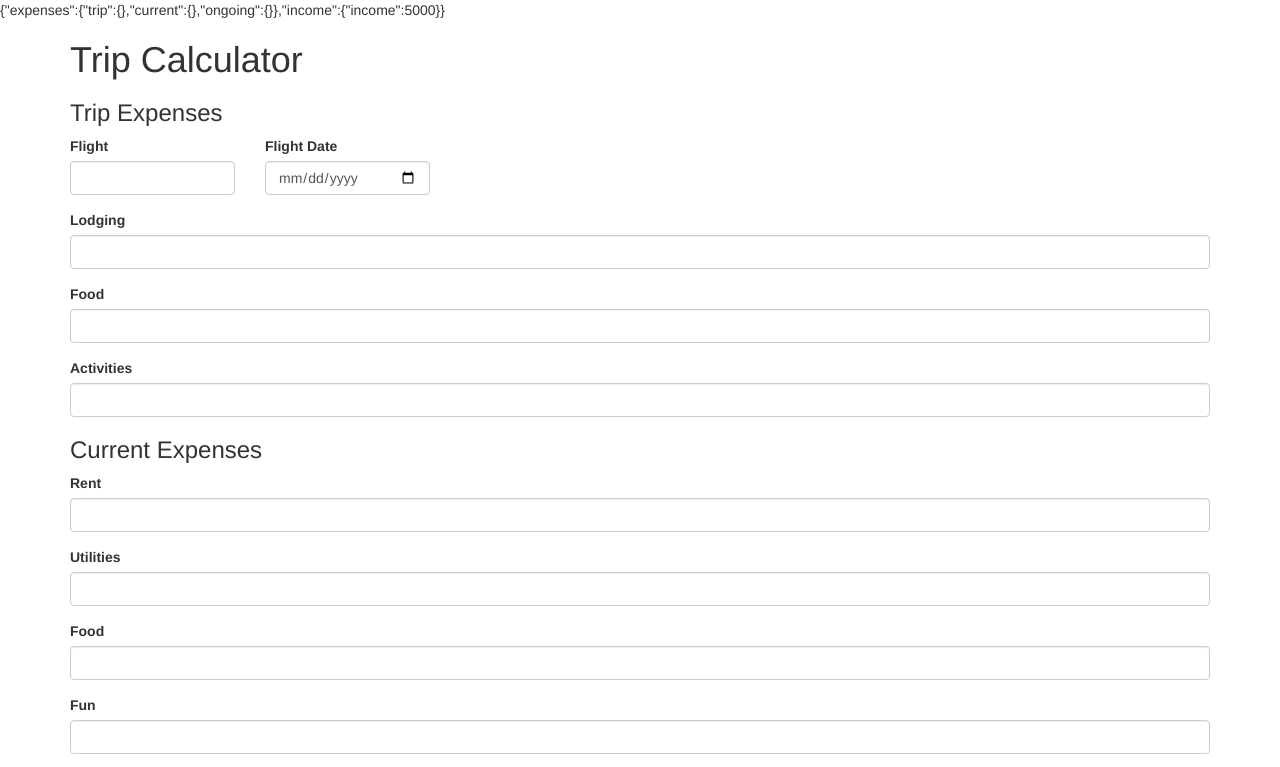
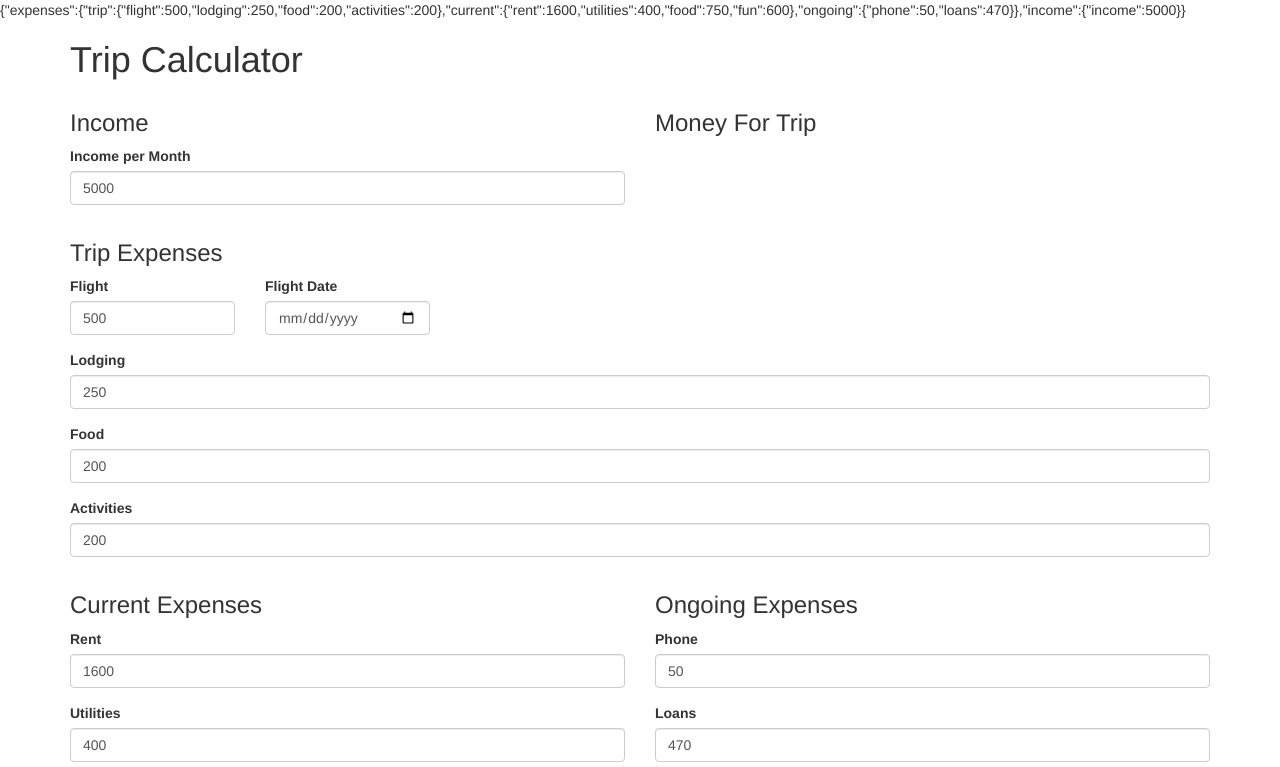
Before and after one commit to sherlocktech/trip-calculator, an Angular app: page / in a window 1280 px wide. Shown: the top 767 px of the page. Built offline with nearby package versions, Linux system fonts and the light colour scheme.

Commit message:
Add getMoneyForTrip

```diff
--- a/src/app/calculator-form.component.html
+++ b/src/app/calculator-form.component.html
@@ -1,6 +1,25 @@
 {{diagnostic}}
 <div class="container">
   <h1>Trip Calculator</h1>
+
+  <div class="row">
+    <div class="col-md-6">
+      <h3>Income</h3>
+      <form>
+        <div class="form-group">
+          <label for="monthly-income">Income per Month</label>
+          <input type="number" class="form-control" id="monthly-income"
+                required
+                [(ngModel)]="model.income.income" name="income">
+        </div>
+      </form>
+      <p *ngIf="dailyIncome">Daily Income: {{dailyIncome | currency:'USD':true}}</p>
+    </div>
+    <div class="col-md-6">
+      <h3>Money For Trip</h3>
+      <h4 *ngIf="moneyForTrip">{{moneyForTrip | currency:'USD':true}}</h4>
+    </div>
+  </div>
 
   <h3>Trip Expenses</h3>
   <form>
@@ -16,8 +35,11 @@
        <div class="col-xs-2">
          <div class="form-group">
            <label for="flight-date">Flight Date</label>
-           <input type="date" class="form-control" id="flight-date">
+           <input #date type="date" class="form-control" id="flight-date"
+                  required
+                  (change)="onDateChange(date.value)">
         </div>
+        <p *ngIf="daysToTrip">Days till trip: {{daysToTrip}}</p>
       </div>
     </div>
 
@@ -45,17 +67,10 @@
 
   <p *ngIf="totalTrip">Estimated Trip Total: {{totalTrip | currency:'USD':true}}
 
+  <div class="row">
+    <div class="col-md-6">
       <h3>Current Expenses</h3>
       <form>
-    <!--<div class="form-group">
-      <label for="rate">Rate</label>
-      <select class="form-control" id="rate"
-              required
-              [(ngModel)]="model.expenses.current.rate" name="rate">
-        <option *ngFor="let rate of rates" [value]="rate">{{rate}}</option>
-      </select>
-    </div>-->
-
         <div class="form-group">
           <label for="rent">Rent</label>
           <input type="number" class="form-control" id="rent"
@@ -85,20 +100,32 @@
         </div>
       </form>
 
-  <p *ngIf="totalCurrent">Burn rate per day: {{totalCurrent | currency:'USD':true}}</p>
+      <p *ngIf="dailyBurnCurrent">Burn rate per day: {{dailyBurnCurrent | currency:'USD':true}}</p>
+    </div>
 
-  <button type="submit" class="btn btn-default" (click)="onSubmit()">Submit</button>
-
+    <div class="col-md-6">
       <h3>Ongoing Expenses</h3>
       <form>
         <div class="form-group">
           <label for="phone">Phone</label>
-      <input type="number" class="form-control" id="phone">
+          <input type="number" class="form-control" id="phone"
+                required
+                [(ngModel)]="model.expenses.ongoing.phone" name="phone">
         </div>
 
         <div class="form-group">
           <label for="loans">Loans</label>
-      <input type="number" class="form-control" id="loans">
+          <input type="number" class="form-control" id="loans"
+                required
+                [(ngModel)]="model.expenses.ongoing.loans" name="loans">
         </div>
       </form>
+
+      <p *ngIf="dailyBurnOngoing"> Burn rate per day: {{dailyBurnOngoing | currency:'USD':true}}</p>
     </div>
+  </div>
+
+
+<button type="submit" class="btn btn-default" (click)="onSubmit()">Submit</button>
+
+</div>
--- a/src/app/calculator-form.component.ts
+++ b/src/app/calculator-form.component.ts
@@ -17,7 +17,11 @@ import { Rate } from './rate-enum';
 export class CalculatorFormComponent {
 
 totalTrip: number;
-totalCurrent: number;
+dailyBurnCurrent: number;
+dailyBurnOngoing: number;
+dailyIncome: number;
+daysToTrip: number;
+moneyForTrip: number;
 
 currentExpensesRate: string;
 
@@ -26,19 +30,28 @@ currentExpensesRate: string;
   constructor(private calc: CalculatorService) {}
   model = {
     expenses: {
-      trip: new ExpensesTrip(),
-      current: new ExpensesCurrent(),
-      ongoing: new ExpensesOngoing()
+      trip: new ExpensesTrip(500, 250, 200, 200),
+      current: new ExpensesCurrent(1600, 400, 750, 600),
+      ongoing: new ExpensesOngoing(50, 470)
     },
     income: new Income(5000)
   }
 
   submitted = false;
 
+  onDateChange(inputVal: string) {
+    let date = inputVal;
+    this.model.expenses.trip.flightDate = Date.parse(date);
+  }
+
   onSubmit() {
     this.submitted = true;
     this.totalTrip = this.calc.getTripExpenses(this.model.expenses.trip);
-    this.totalCurrent = this.calc.getDailyBurn(this.model.expenses.current);
+    this.dailyBurnCurrent = this.calc.getDailyBurnCurrent(this.model.expenses.current);
+    this.dailyBurnOngoing = this.calc.getDailyBurnOngoing(this.model.expenses.ongoing);
+    this.dailyIncome = this.calc.getDailyIncome(this.model.income);
+    this.daysToTrip = this.calc.getDaysTillTrip(this.model.expenses.trip.flightDate);
+    this.moneyForTrip = this.calc.getMoneyForTrip();
    }
 
   //TODO: Remove this when we're done
--- a/src/app/calculator.service.ts
+++ b/src/app/calculator.service.ts
@@ -1,9 +1,17 @@
-import { ExpensesTrip } from './expenses-trip';
-import { ExpensesCurrent } from './expenses-current';
-import { ExpensesOngoing } from './expenses-ongoing';
-import { Rate } from './rate-enum';
+import { ExpensesTrip }     from './expenses-trip';
+import { ExpensesCurrent }  from './expenses-current';
+import { ExpensesOngoing }  from './expenses-ongoing';
+import { Income }           from './income';
+import { Rate }             from './rate-enum';
+
+const DAYS_PER_MONTH = 30; //in the future this should come from selection on component
+const MS_PER_DAY = 86400000;
 
 export class CalculatorService {
+  private daysTillTrip: number;
+  private burnRateCurrent: number;
+  private burnRateOngoing: number;
+  private dailyIncome: number;
   private moneyForTrip: number;
 
   public getTripExpenses (tripExpenses: ExpensesTrip) {
@@ -11,11 +19,40 @@ export class CalculatorService {
     return tripExpensesSum;
   }
 
-  public getDailyBurn (currentExpenses: ExpensesCurrent) {
-    let burnRate = 30; //in the future this should come from selection on component
-    let currentExpensesSum = currentExpenses.total / burnRate;
+  public getDailyBurnCurrent (currentExpenses: ExpensesCurrent) {
+    let currentExpensesSum = currentExpenses.total;
 
-    return currentExpensesSum;
+    this.burnRateCurrent = currentExpensesSum  / DAYS_PER_MONTH;
+
+    return this.burnRateCurrent;
   }
 
+  public getDailyBurnOngoing (ongoingExpeses: ExpensesOngoing) {
+    let ongoingExpensesSum = ongoingExpeses.total;
+
+    this.burnRateOngoing = ongoingExpensesSum / DAYS_PER_MONTH;
+
+    return this.burnRateOngoing;
+  }
+
+  public getDailyIncome (income: Income) {
+    this.dailyIncome = income.income / DAYS_PER_MONTH
+    return this.dailyIncome;
+  }
+
+  public getDaysTillTrip (tripDate: number) {
+    let diffMilli = tripDate - Date.now();
+
+    this.daysTillTrip = Math.floor(diffMilli / MS_PER_DAY);
+    return this.daysTillTrip;
+  }
+
+  public getMoneyForTrip () {
+    let expenseRate = this.burnRateCurrent + this.burnRateOngoing;
+    let burnRateNet = this.dailyIncome - expenseRate;
+
+    this.moneyForTrip = burnRateNet * this.daysTillTrip;
+
+    return this.moneyForTrip;
+  }
 }
--- a/src/app/expenses-current.ts
+++ b/src/app/expenses-current.ts
@@ -7,6 +7,18 @@ export class ExpensesCurrent {
   public fun: number;
   public rate: number;
 
+  constructor (
+    rent: number,
+    utilities: number,
+    food: number,
+    fun: number
+  ) {
+    this.rent = rent;
+    this.utilities = utilities;
+    this.food = food;
+    this.fun = fun;
+  }
+
   //possibly move all of this logic to calculator.service
   get total() {
     let sum = 0;
--- a/src/app/expenses-ongoing.ts
+++ b/src/app/expenses-ongoing.ts
@@ -1,4 +1,19 @@
 export class ExpensesOngoing {
   public phone: number;
   public loans?: number;
+
+  constructor (
+    phone: number,
+    loans: number
+  ) {
+    this.phone = phone;
+    this.loans = loans;
+  }
+
+  get total() {
+    let sum = this.phone;
+    if (this.loans !== null && this.loans !== undefined)
+      sum += this.loans;
+    return sum;
+  }
 }
--- a/src/app/expenses-trip.ts
+++ b/src/app/expenses-trip.ts
@@ -4,6 +4,20 @@ export class ExpensesTrip {
   public food: number;
   public activities: number;
   public fees?: number;
+
+  public flightDate: number;
+
+  constructor (
+    flight: number,
+    lodging: number,
+    food: number,
+    activities: number
+    ) {
+      this.flight = flight;
+      this.lodging = lodging;
+      this.food = food;
+      this.activities = activities;
+    }
 
   //possibly move all of this logic to calculator.service
   get total() {
```
Lines whose indentation alone changed are shown as unchanged.
